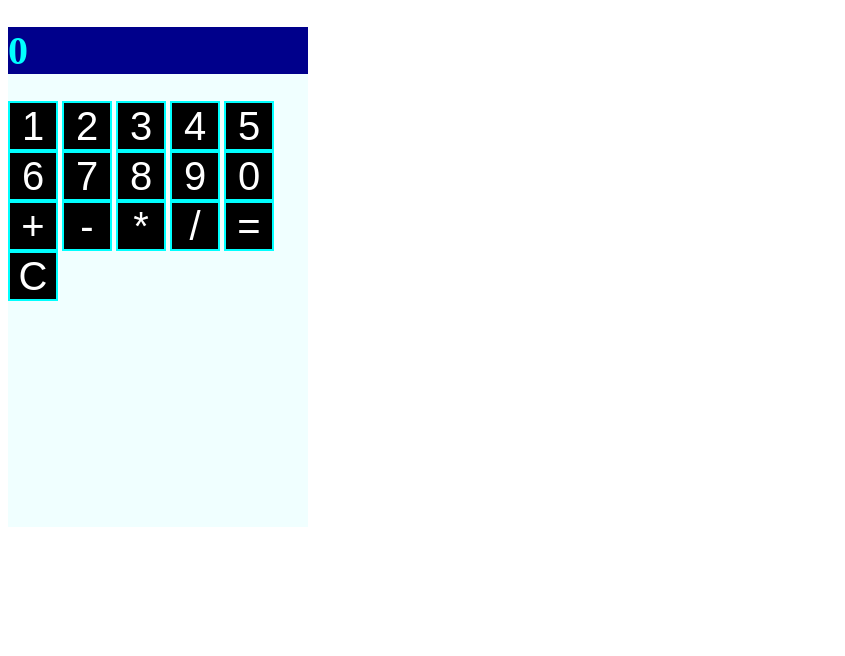
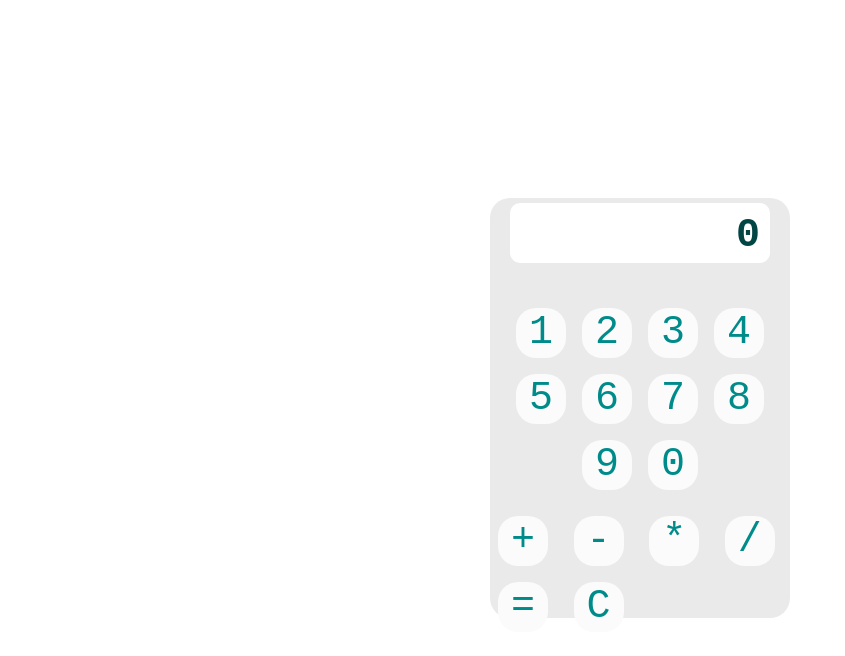
Before and after one commit to Hyunique/odin-calculator, a plain HTML site: page index.html in a window 1280 px wide. Shown: the whole page, without its empty margins (0-845 px from the left). Drawn offline with Linux system fonts and the light colour scheme.

Commit message:
added button layout, font, color

```diff
--- a/style.css
+++ b/style.css
@@ -1,22 +1,64 @@
+body {
+    height: 100vh;
+    font-family: 'Inconsolata', monospace;
+    display: flex;
+    flex-direction: column;
+    justify-content: center;
+    align-items: center;
+}
+
 .device {
     width: 300px;
-    height: 500px;
-    background-color: azure;
-
+    height: 420px;
+    background-color: rgb(234, 234, 234);
+    display: flex;
+    flex-direction: column;
+    align-items: center;
+    justify-content: center;
+    border-radius: 20px;
 }
 
 
 .display {
+    width: 240px;
+    height: 40px;
     font-size: 40px;
-    color: aqua;
-    background-color: darkblue;
+    color: rgb(1, 69, 69);
+    background-color: white;
+    font-size: 400;
+    text-align: right;
+    border-radius: 10px;
+    padding: 10px;
+}
+
+.digitDiv {
+    width: 300px;
+    margin: 10px;
+    display: flex;
+    flex-direction: row;
+    justify-content: center;
+    flex-wrap: wrap;
 }
 
 button {
     width: 50px;
     height: 50px;
     font-size: 40px;
-    background-color: black;
-    color: white;
-    border: solid 2px cyan;
+    background-color: rgb(251, 251, 251);
+    margin: 8px;
+    color: darkcyan;
+    border: none;
+    /* border: solid 2px rgb(200, 200, 200); */
+    border-radius: 20px;
+    font-family: 'Inconsolata', monospace;
+    font-size: 400;
 }
+
+footer {
+    display: flex;
+    flex-direction: column;
+    align-items: center;
+    color: black;
+    position: absolute;
+    bottom: 0;
+}
```
